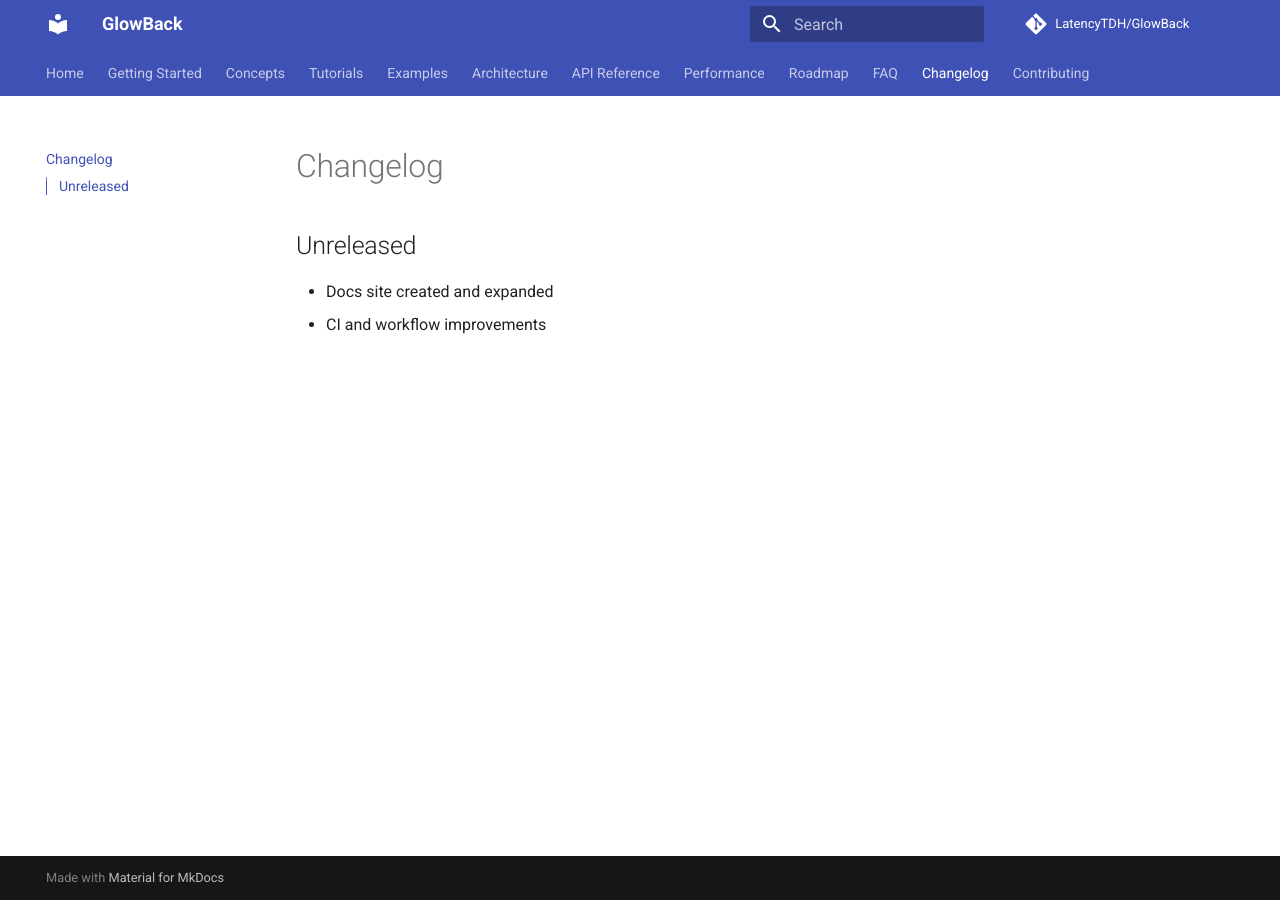
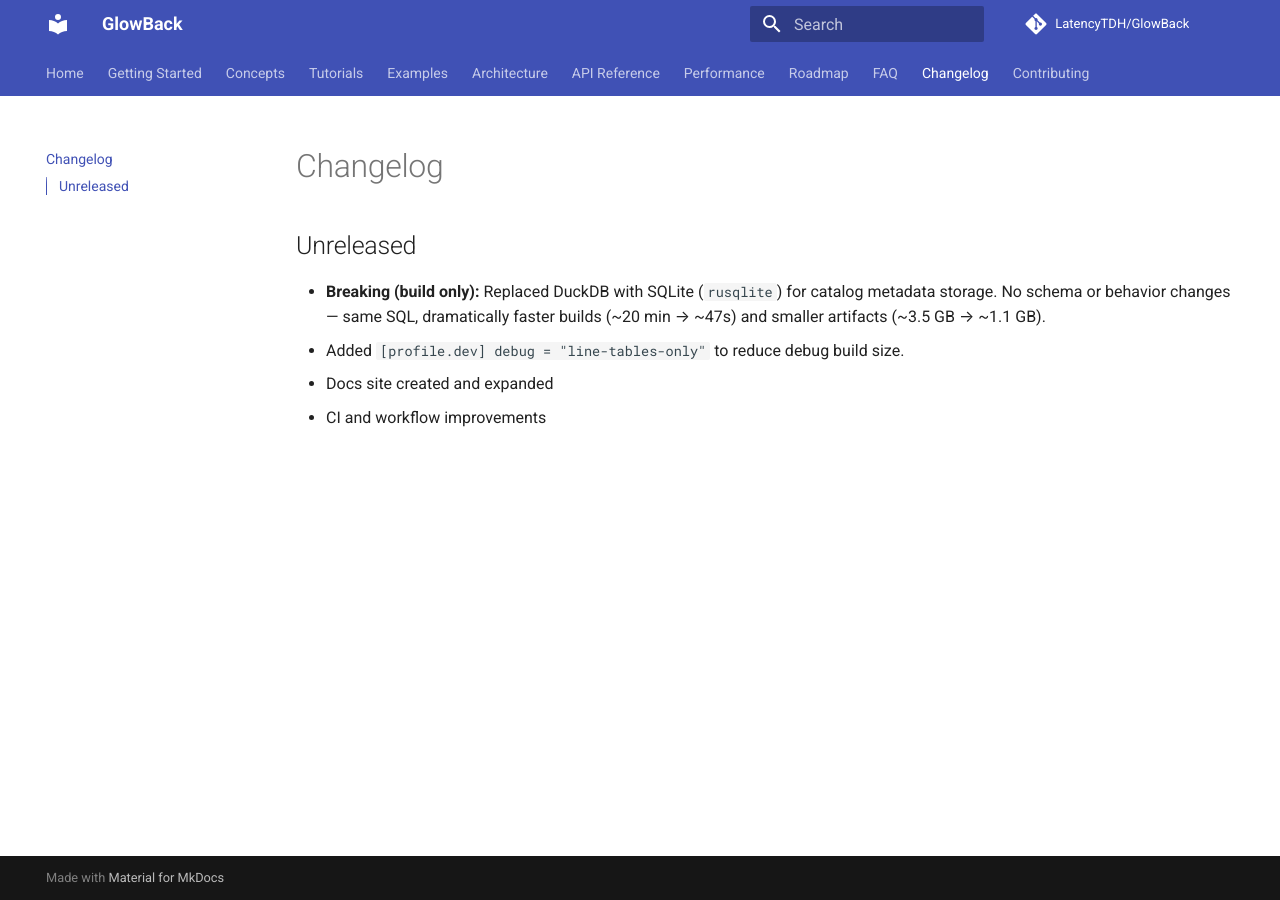
Before and after one commit to LatencyTDH/GlowBack, an MkDocs documentation site: the page built from docs/changelog.md, in a window 1280 px wide. Built offline with MkDocs 1.6.1 and Material for MkDocs 9.7.7, drawn with Linux system fonts in a browser that asks for light colours; comment, search, counter and statistics services are not loaded.

Commit message:
Replace DuckDB with SQLite for catalog metadata (#43)
## Problem

`duckdb = { features = ["bundled"] }` compiles the entire DuckDB OLAP
engine from C++ source on every clean build — `~1.5 GB` of build
artifacts and `20+ min` compile time. Over time with incremental
compilation, `target/` ballooned to **25 GB**.

The catalog module only uses basic SQL: `CREATE TABLE`, `INSERT OR
REPLACE`, and indexes — a textbook SQLite use case. DuckDB is an OLAP
engine designed for analytical columnar queries, which is massive
overkill here.

## Changes

- Replace `duckdb` crate with `rusqlite` (bundled) in `gb-data`
- Migrate `catalog.rs` from `duckdb::Connection` to
`rusqlite::Connection`
- Add `[profile.dev] debug = "line-tables-only"` to reduce debug build
size (~50%)
- SQL is identical — no schema or behavior changes

## Results

| Metric | Before | After |
|---|---|---|
| Clean build size | ~3.5 GB | **1.1 GB** |
| Build time | 20+ min | **47 sec** |
| Accumulated `target/` | 25 GB | Won't happen |

All `gb-types` and `gb-data` tests pass.

---------

Co-authored-by: Sean Dai <sdai@gatech.edu>

```diff
--- a/Cargo.toml
+++ b/Cargo.toml
@@ -27,6 +27,9 @@ num-traits = "0.2"
 rust_decimal = { version = "1.33", features = ["serde"] }
 pyo3 = { version = "0.25", features = ["extension-module"] }
 
+[profile.dev]
+debug = "line-tables-only"  # Reduces debug build size ~50%; backtraces still work
+
 [profile.release]
 opt-level = 3
 lto = true
--- a/docs/changelog.md
+++ b/docs/changelog.md
@@ -2,5 +2,7 @@
 
 ## Unreleased
 
+- **Breaking (build only):** Replaced DuckDB with SQLite (`rusqlite`) for catalog metadata storage. No schema or behavior changes — same SQL, dramatically faster builds (~20 min → ~47s) and smaller artifacts (~3.5 GB → ~1.1 GB).
+- Added `[profile.dev] debug = "line-tables-only"` to reduce debug build size.
 - Docs site created and expanded
 - CI and workflow improvements
```
Also changed, not shown: README.md (+3 -3 lines), docs/architecture.md (+1 -1 lines), docs/concepts/data-model.md (+1 -1 lines), docs/index.md (+1 -1 lines), 3 other files.
